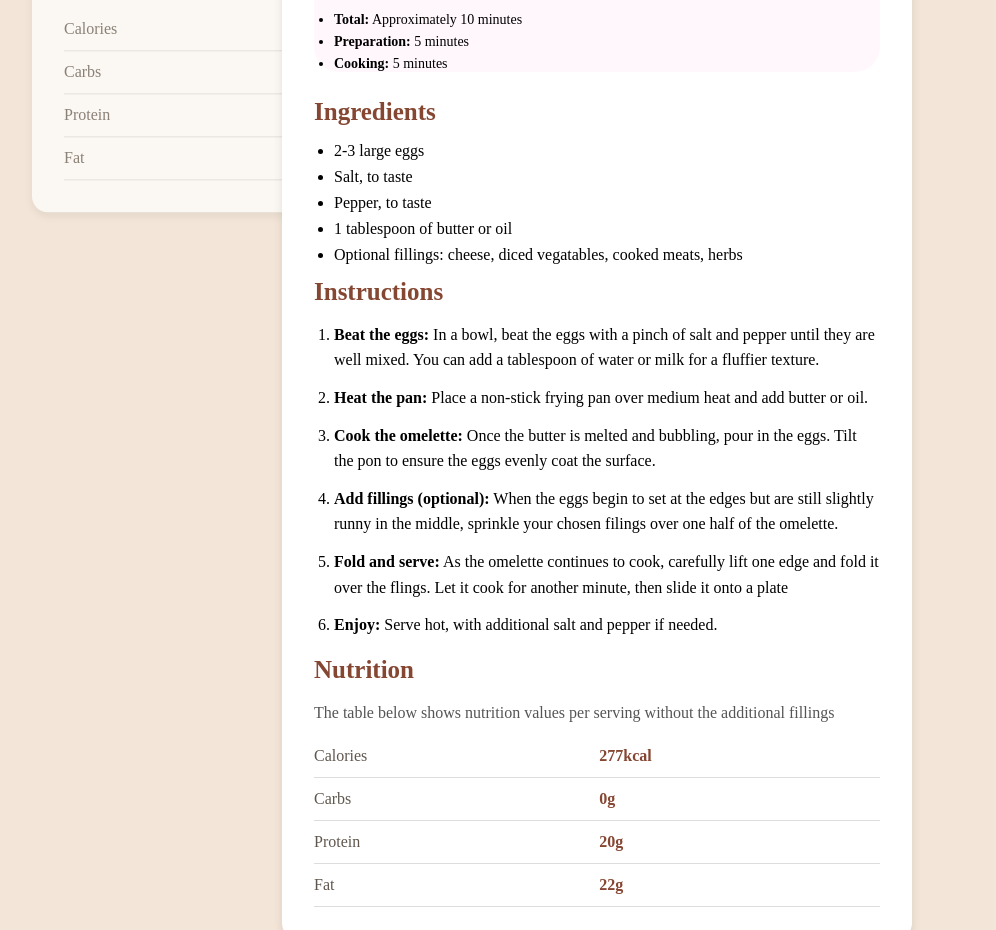
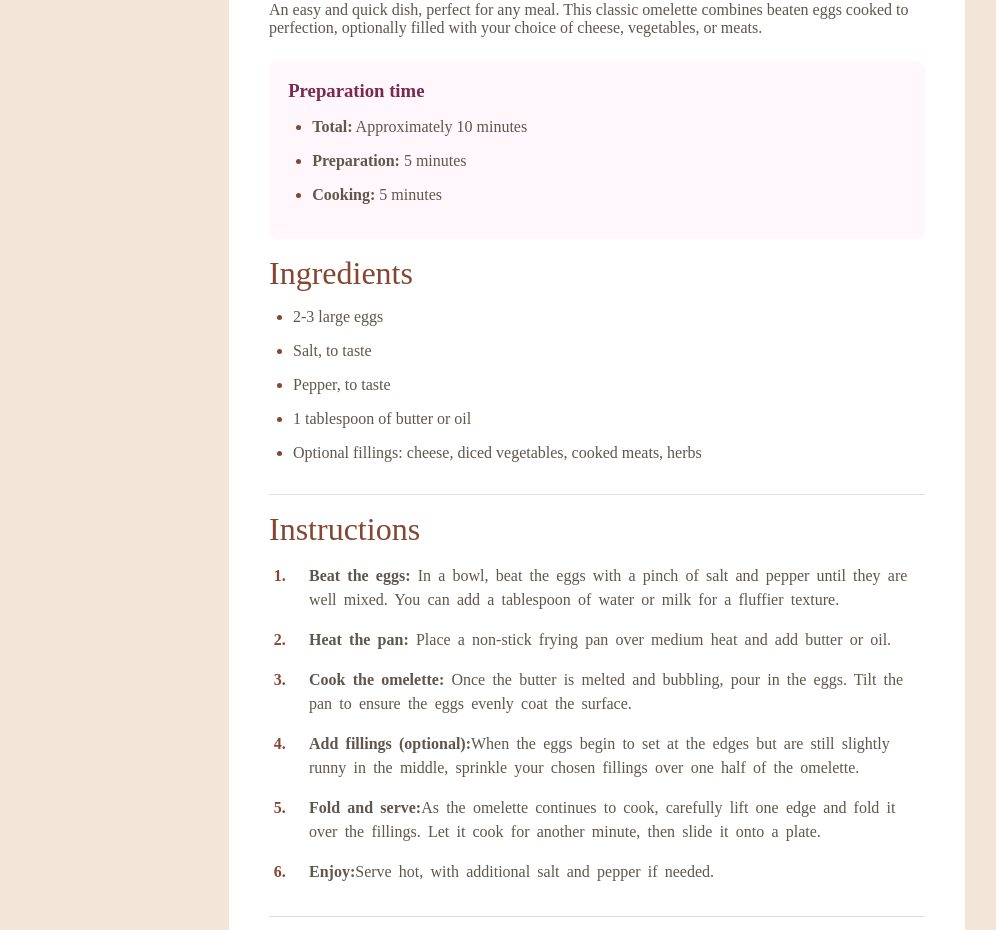
Before and after one commit to IRISofDEFI/Recipe-page, a plain HTML site: page index.html in a window 1280 px wide. Shown: the part 554-1484 px from the top of the page, without its empty margins (43-1039 px from the left). Drawn offline with Linux system fonts and the light colour scheme; a web font is replaced by a local one.

Commit message:
did final corrections

```diff
--- a/index.html
+++ b/index.html
@@ -1,214 +1,103 @@
 <!DOCTYPE html>
-<html lang='en'>
+<html lang="en">
 
 <head>
-    <meta charset="UTF-8">
-    <meta name="viewport" content="width=device-width, initial-scale=1.0">
+    <meta charset="UTF-8" />
+    <meta name="viewport" content="width=device-width, initial-scale=1.0" />
+    <!-- displays site properly based on user's device -->
 
-    <title>Recipe Page</title>
-    <link rel="stylesheet" href="styles.css">
+    <link rel="icon" type="image/png" sizes="32x32" href="./assets/images/favicon-32x32.png" />
+    <link rel="stylesheet" href="./styles.css" />
+
+    <title>Frontend Mentor | Recipe page</title>
 </head>
 
 <body>
     <main>
-        <div class="card-container">
-            <div class="card">
-                <div class="card-image">
-                    <img src="image/recipppppe.png" alt="An omelette picture">
-                </div>
-
-                <div class="card-content">
-                    <h1>Simple Omelette Recipe</h1>
-                    <p> An easy and quick dish, perfect for any meal. This classic omelette combines beaten eggs cooked
-                        to
-                        prefection,
-                        optionally filled with your choice of cheese, vegetables, or meats.
+        <img src="image/recipppppe.png" alt="An image of a recpite" />
+        <h1>Simple Omlette Recipe</h1>
+        <p class="description-p">
+            An easy and quick dish, perfect for any meal. This classic omelette combines
+            beaten eggs cooked to perfection, optionally filled with your choice of cheese,
+            vegetables, or meats.
         </p>
-                </div>
-                <section class="prep-time">
-                    <div>
-                        <h2> Preparation time </h2>
+        <div class="preparation-time">
+            <h3>Preparation time</h3>
             <ul>
-                            <li> <b>Total:</b> Approximately 10 minutes </li>
-                            <li> <b>Preparation:</b> 5 minutes </li>
-                            <li><b>Cooking:</b> 5 minutes </li>
+                <li><strong>Total:</strong> Approximately 10 minutes</li>
+                <li><strong>Preparation:</strong> 5 minutes</li>
+                <li><strong>Cooking:</strong> 5 minutes</li>
             </ul>
         </div>
-                </section>
-
-                <section class="ingredients">
-                    <div>
-                        <h2>Ingredients</h2>
-                        <ul>
-                            <li>2-3 large eggs </li>
-                            <li> Salt, to taste </li>
-                            <li> Pepper, to taste </li>
-                            <li> 1 tablespoon of butter or oil </li>
-                            <li>Optional fillings: cheese, diced vegatables, cooked meats, herbs </li>
+        <h2 class="ingredient-title">Ingredients</h2>
+        <ul class="ingredient-list">
+            <li>2-3 large eggs</li>
+            <li>Salt, to taste</li>
+            <li>Pepper, to taste</li>
+            <li>1 tablespoon of butter or oil</li>
+            <li>Optional fillings: cheese, diced vegetables, cooked meats, herbs</li>
         </ul>
-                    </div>
-                </section>
-
-                <section>
-
-                    <div class="instructions">
-                        <h2> Instructions </h2>
+        <div class="straight-line"></div>
+        <h2>Instructions</h2>
         <ol>
-                            <li><b>Beat the eggs:</b> In a bowl, beat the eggs with a pinch of salt and pepper until
-                                they
-                                are well
-                                mixed. You can add a tablespoon of water or milk for a fluffier texture. </li>
-                            <li> <b>Heat the pan:</b> Place a non-stick frying pan over medium heat and add butter or
-                                oil.
+            <li>
+                <strong>Beat the eggs: </strong>In a bowl, beat the eggs with a pinch of salt
+                and pepper until they are well mixed. You can add a tablespoon of water or milk
+                for a fluffier texture.
             </li>
-                            <li> <b>Cook the omelette:</b> Once the butter is melted and bubbling, pour in the eggs.
-                                Tilt
-                                the pon
-                                to
-                                ensure the eggs evenly coat the surface. </li>
-                            <li> <b>Add fillings (optional):</b> When the eggs begin to set at the edges but are still
-                                slightly
-                                runny
-                                in
-                                the middle, sprinkle your chosen filings over one half of the omelette. </li>
-                            <li><b>Fold and serve:</b> As the omelette continues to cook, carefully lift one edge and
-                                fold
-                                it over
-                                the
-                                flings. Let it cook for another minute, then slide it onto a plate</li>
-                            <li><b>Enjoy:</b> Serve hot, with additional salt and pepper if needed.</li>
+            <li>
+                <strong>Heat the pan: </strong> Place a non-stick frying pan over medium heat
+                and add butter or oil.
+            </li>
+            <li>
+                <strong>Cook the omelette: </strong> Once the butter is melted and bubbling,
+                pour in the eggs. Tilt the pan to ensure the eggs evenly coat the surface.
+            </li>
+            <li>
+                <strong>Add fillings (optional):</strong>When the eggs begin to set at the edges
+                but are still slightly runny in the middle, sprinkle your chosen fillings over
+                one half of the omelette.
+            </li>
+            <li>
+                <strong>Fold and serve:</strong>As the omelette continues to cook, carefully
+                lift one edge and fold it over the fillings. Let it cook for another minute,
+                then slide it onto a plate.
+            </li>
+            <li>
+                <strong>Enjoy:</strong>Serve hot, with additional salt and pepper if needed.
+            </li>
         </ol>
-                    </div>
-                </section>
-
-
-                <section class="nutrition">
-                    <div>
-                        <h2> Nutrition</h2>
-                        <p>The table below shows nutrition values per serving without the additional fillings</p>
+        <div class="straight-line"></div>
+        <h2>Nutrition</h2>
+        <p>
+            The table below shows nutritional values per serving without the additional
+            fillings.
+        </p>
         <table>
+            <tbody>
                 <tr>
-                                <td> Calories </td>
-                                <td><b>277kcal</b></td>
+                    <td class="nutrient">Calories</td>
+                    <td class="value">277Kcal</td>
                 </tr>
                 <tr>
-                                <td>Carbs</td>
-                                <td><b>0g</b></td>
-                            </tr>
-
-                            <tr>
-                                <td> Protein </td>
-                                <td><b>20g</b></td>
+                    <td class="nutrient">Carbs</td>
+                    <td class="value">0g</td>
                 </tr>
                 <tr>
-                                <td> Fat </td>
-                                <td><b>22g</b></td>
-                            </tr>
-                        </table>
-                    </div>
-                </section>
-            </div>
-
-
-
-            <div class="card">
-                <div class="card-image">
-                    <img src="image/recipppppe.png" alt="An omelette picture">
-                </div>
-
-                <div class="card-content">
-                    <h1>Simple Omelette Recipe</h1>
-                    <p> An easy and quick dish, perfect for any meal. This classic omelette combines beaten eggs cooked
-                        to
-                        prefection,
-                        optionally filled with your choice of cheese, vegetables, or meats.
-                    </p>
-                </div>
-                <section class="prep-time">
-                    <div>
-                        <h2> Preparation time </h2>
-                        <ul>
-                            <li> <b>Total:</b> Approximately 10 minutes </li>
-                            <li> <b>Preparation:</b> 5 minutes </li>
-                            <li><b>Cooking:</b> 5 minutes </li>
-                        </ul>
-                    </div>
-                </section>
-
-                <section class="ingredients">
-                    <div>
-                        <h2>Ingredients</h2>
-                        <ul>
-                            <li>2-3 large eggs </li>
-                            <li> Salt, to taste </li>
-                            <li> Pepper, to taste </li>
-                            <li> 1 tablespoon of butter or oil </li>
-                            <li>Optional fillings: cheese, diced vegatables, cooked meats, herbs </li>
-                        </ul>
-                    </div>
-                </section>
-
-                <section>
-
-                    <div class="instructions">
-                        <h2> Instructions </h2>
-                        <ol>
-                            <li><b>Beat the eggs:</b> In a bowl, beat the eggs with a pinch of salt and pepper until
-                                they
-                                are well
-                                mixed. You can add a tablespoon of water or milk for a fluffier texture. </li>
-                            <li> <b>Heat the pan:</b> Place a non-stick frying pan over medium heat and add butter or
-                                oil.
-                            </li>
-                            <li> <b>Cook the omelette:</b> Once the butter is melted and bubbling, pour in the eggs.
-                                Tilt
-                                the pon
-                                to
-                                ensure the eggs evenly coat the surface. </li>
-                            <li> <b>Add fillings (optional):</b> When the eggs begin to set at the edges but are still
-                                slightly
-                                runny
-                                in
-                                the middle, sprinkle your chosen filings over one half of the omelette. </li>
-                            <li><b>Fold and serve:</b> As the omelette continues to cook, carefully lift one edge and
-                                fold
-                                it over
-                                the
-                                flings. Let it cook for another minute, then slide it onto a plate</li>
-                            <li><b>Enjoy:</b> Serve hot, with additional salt and pepper if needed.</li>
-                        </ol>
-                    </div>
-                </section>
-
-
-                <section class="nutrition">
-                    <div>
-                        <h2> Nutrition</h2>
-                        <p>The table below shows nutrition values per serving without the additional fillings</p>
-                        <table>
-                            <tr>
-                                <td> Calories </td>
-                                <td><b>277kcal</b></td>
+                    <td class="nutrient">Protein</td>
+                    <td class="value">20g</td>
                 </tr>
                 <tr>
-                                <td>Carbs</td>
-                                <td><b>0g</b></td>
+                    <td class="nutrient">Fat</td>
+                    <td class="value">22g</td>
                 </tr>
-
-                            <tr>
-                                <td> Protein </td>
-                                <td><b>20g</b></td>
-                            </tr>
-                            <tr>
-                                <td> Fat </td>
-                                <td><b>22g</b></td>
-                            </tr>
+            </tbody>
         </table>
-                    </div>
-                </section>
-            </div>
-        </div>
     </main>
+    <footer>
+        <p>Challenge by Frontend Mentor</p>
+        <p>Coded by Mostafa Damghani</p>
+    </footer>
 </body>
 
 </html>
--- a/styles.css
+++ b/styles.css
@@ -1,146 +1,167 @@
-* {
+*,
+*::after,
+*::before {
+    box-sizing: border-box;
     margin: 0;
     padding: 0;
-    box-sizing: border-box;
+}
+
+@font-face {
+    font-family: "Outfit";
+    src: url("/assets/fonts/outfit/Outfit-VariableFont_wght.ttf");
+}
+
+@font-face {
+    font-family: "Young Serif";
+    src: url("./assets/fonts/young-serif/YoungSerif-Regular.ttf");
+}
+
+html {
+    font-size: 16px;
 }
 
 body {
     background-color: hsl(30, 54%, 90%);
-    font-family: Young Serif;
+    font-family: "Outfit";
+    min-height: 100svh;
     display: flex;
     justify-content: center;
+    flex-direction: column;
     align-items: center;
-    min-height: 100vh;
-    padding: 0;
-    margin: 0;
 }
 
-.card {
+main {
     background-color: white;
-    border-radius: 16px;
-    max-width: 700px;
-    width: 90%;
-    box-shadow: 0 4px 10px rgba(0, 0, 0, 0.1);
-    padding: 2rem;
-    position: relative;
-    z-index: 1;
+    padding: 2.5rem;
+    display: flex;
+    flex-direction: column;
+    justify-content: center;
+    /* vertical centering */
+    align-items: flex-start;
+    /* horizontal start (left-aligned) */
+    gap: 1rem;
+    width: 46rem;
+    margin: 8rem;
+    border-radius: 0.5rem;
 }
 
-.card-image img {
+img {
     width: 100%;
-    height: auto;
     display: block;
-    margin-top: 35px;
-    padding-left: 25px;
-    padding-right: 25px;
-    border-radius: 25px;
+    border-radius: 0.5rem;
 }
 
-.card-content {
-    padding: 32px;
+h2 {
+    color: #854632;
+    font-weight: 500;
+    font-size: 2rem;
 }
 
 h1 {
-    font-size: 40px;
-    margin-bottom: 10px;
-    color: #000;
-}
-
-h2 {
-    font-size: 25px;
-    color: hsl(14, 45%, 36%);
-    line-height: 1.6;
-    margin-bottom: 10px;
+    font-size: 2.5rem;
+    font-weight: 500;
+    font-family: "Young Serif";
+    color: #312e2c;
+    width: 100%;
 }
 
 p {
-    color: #555;
-    line-height: 1.6;
+    line-height: wordspaceimng;
+    color: #5f564d;
 }
 
-.prep-time {
-    background: #fff7fc;
-    border-radius: 8px;
-    margin-left: 25px;
-    margin-right: 25px;
-    border-radius: 25px;
-    margin: 20px 0;
+li {
+    margin-bottom: 1rem;
 }
 
-.prep-time h2 {
-    font-size: 18px;
-    margin-bottom: 10px;
+h3 {
+    color: #7a284e;
+    margin-bottom: 1rem;
 }
 
-.prep-time ul {
-    list-style: disc;
-    margin-left: 20px;
+.preparation-time {
+    background-color: #fff7fb;
+    width: 100%;
+    border-radius: 0.5rem;
+    padding: 1.2rem;
 }
 
-.prep-time li {
-    margin-bottom: 6px;
-    font-size: 14px;
+.preparation-time li {
+    margin-left: 1.5rem;
+    color: #5f564d;
 }
 
-.ingredients ul {
-    list-style: disc;
-    margin-left: 20px;
+.ingredient-list {
+    margin-left: 1.5rem;
 }
 
-.ingredients li {
-    margin-bottom: 8px;
+ol li {
+    margin-left: 1.5rem;
+    padding-inline-start: 1rem;
+    word-spacing: 0.2rem;
+    line-height: 1.2rem;
+    font-size: 16px;
+    line-height: 150%;
+    color: #5f564d;
+    text-align: left;
 }
 
-.instructions ol {
-    list-style: decimal;
-    margin-left: 20px;
-    line-height: 1.6;
+ul li {
+    color: #5f564d;
 }
 
-.instructions li {
-    margin-bottom: 12px;
+ol li span {
+    margin-left: 1rem;
 }
 
-.nutrition table {
+.straight-line {
     width: 100%;
-    border-collapse: collapse;
-    margin-top: 10px;
+    position: relative;
+    border-top: 1px solid #e3ddd7;
+    box-sizing: border-box;
+    height: 1px;
 }
 
-.nutrition td {
-    padding: 12px 0;
-    border-bottom: 1px solid #ddd;
-    color: hsl(30, 10%, 34%);
-    font-size: 16px;
+.description-p {
+    margin-bottom: 0.5rem;
 }
 
-.nutrition td:last-child {
-    text-align: left;
-    font-weight: normal;
+table {
+    width: 100%;
+    table-layout: fixed;
+    border-collapse: collapse;
 }
 
-td b {
-    color: hsl(14, 45%, 36%);
+table tr {
+    border-bottom: 1px solid #e3ddd7;
+    box-sizing: border-box;
+    padding-bottom: 1rem;
 }
 
-.card-container {
-    position: relative;
+footer {
     display: flex;
     flex-direction: column;
-    /*gap: 20px;*/
     align-items: center;
-    max-width: 800px;
-    margin: auto;
-    position: relative;
+    gap: 0.5rem;
+    margin-bottom: 3rem;
 }
 
-.card:nth-child(2) {
-    position: absolute;
-    top: 50%;
-    left: 100px;
-    z-index: 0;
-    opacity: 0.7;
-    transform: translate(-50%, -50%);
-    top: 20px;
+.value {
+    color: #854632;
+    font-weight: 600;
+}
 
+table td {
+    padding-bottom: 1rem;
+    padding-top: 1rem;
+    padding-left: 2rem;
 }
+
+li::marker {
+    color: #854632;
+    font-weight: bold;
+}
+
+.nutrient {
+    color: #5f564d;
+}
```
Lines whose indentation alone changed are shown as unchanged.
